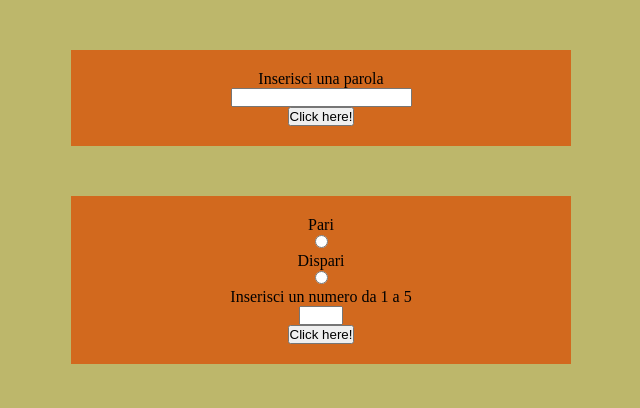
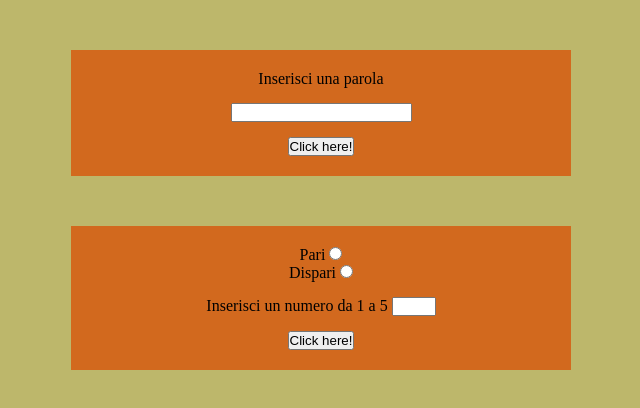
Before and after one commit to Forklein/js-paliedispari, a plain HTML site: page index.html in a window 1280 px wide. Shown: the whole page, without its empty margins (319-959 px from the left). Drawn offline with Linux system fonts and the light colour scheme.

Commit message:
Add style

```diff
--- a/index.html
+++ b/index.html
@@ -13,19 +13,19 @@
 
     <div class="box">
         <label for="word">Inserisci una parola</label><br>
-        <input type="text" id="word"><br>
-        <button id="generate">Click here!</button>
+        <input type="text" id="word" class="mt"><br>
+        <button id="generate" class="mt">Click here!</button>
         <p id="result"></p>
     </div>
 
     <div class="box">
-        <label for="even">Pari</label><br>
+        <label for="even">Pari</label>
         <input type="radio" name="even-odd" value="Even" id="even"><br>
-        <label for="odd">Dispari</label><br>
+        <label for="odd">Dispari</label>
         <input type="radio" name="even-odd" value="Odd" id="odd"><br>
-        <label for="num">Inserisci un numero da 1 a 5</label><br>
-        <input type="number" id="num" min="1" max="5"><br>
-        <button id="btn-play">Click here!</button>
+        <label for="num">Inserisci un numero da 1 a 5</label>
+        <input type="number" id="num" min="1" max="5" class="mt"><br>
+        <button id="btn-play" class="mt">Click here!</button>
         <p id="winner"></p>
     </div>
 
--- a/style/style.css
+++ b/style/style.css
@@ -16,3 +16,7 @@ body{
     background-color: chocolate;
     padding: 20px 0;
 }
+
+.mt{
+    margin-top: 15px;
+}
```
